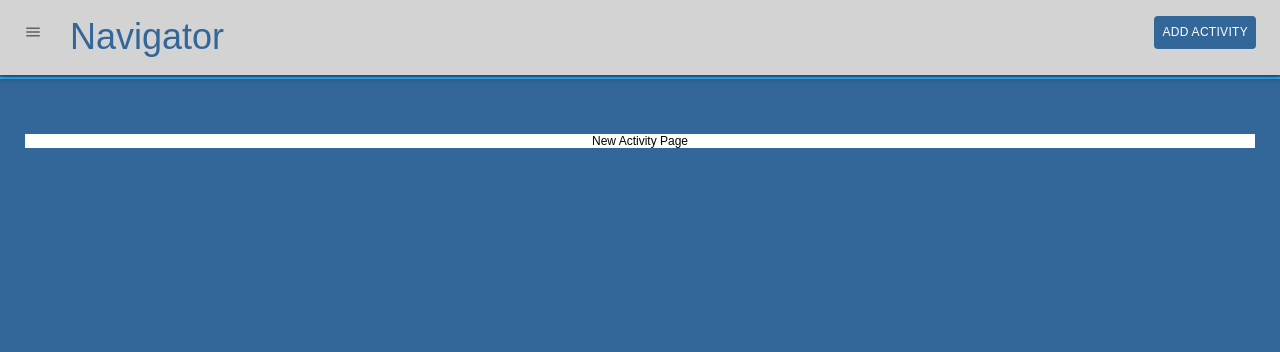
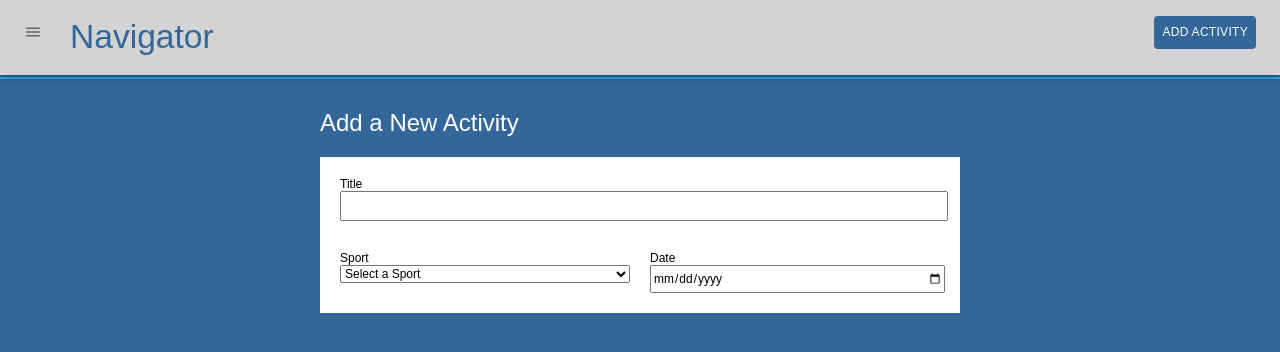
Before and after one commit to bee-squared/navigator, a React (Create React App) app: page /activity/new in a window 1280 px wide. Shown: the top 352 px of the page. Built offline with nearby package versions, Linux system fonts and the light colour scheme.

Commit message:
add navigation to home/dashboard, start new activity route

```diff
--- a/src/components/activity/activity-stream/activity-stream.jsx
+++ b/src/components/activity/activity-stream/activity-stream.jsx
@@ -11,7 +11,7 @@ class ActivityStream extends React.Component {
   }
 
   componentDidMount() {
-    fetch(`${process.env.REACT_APP_REST_API_LOCATION}${process.env.REACT_APP_API_PORT}/getAllActivities `)
+    fetch(`${process.env.REACT_APP_REST_API_LOCATION}${process.env.REACT_APP_API_PORT}/getAllActivities`)
       .then((results) => results.json())
       .then((activityList) => this.setState({ activityList }));
   }
--- a/src/components/activity/new-activity/new-activity.jsx
+++ b/src/components/activity/new-activity/new-activity.jsx
@@ -14,7 +14,30 @@ class NewActivity extends React.Component {
   render () {
     return (
       <div className="newActivityContainer">
-        New Activity Page
+        <div className="newActivityPageHeader">Add a New Activity</div>
+        <div className="newActivityBody">
+          <form>
+            <div className="inputHeader">Title</div>
+            <input className="textInput" type="text" name="title"/>
+            <div className="sportDateContainer">
+              <div className="sportContainer">
+                <div className="activityInputTitle">Sport</div>
+                  <select id="sport" class="DropDownInput" name="sport">
+                    <option value="none">Select a Sport</option>
+                    <option value="Climb">Climb</option>
+                    <option value="Hike">Hike</option>
+                    <option value="Ride">Ride</option>
+                    <option value="Run">Run</option>
+                    <option value="Swim">Swim</option>
+                  </select>
+              </div>
+              <div className="dateContainer">
+                <div className="inputHeader">Date</div>
+                <input className="dateInput" type="date" name="date"/>
+              </div>
+            </div>
+          </form>
+        </div>
       </div>
     );
   }
--- a/src/components/activity/new-activity/new-activity.scss
+++ b/src/components/activity/new-activity/new-activity.scss
@@ -1,7 +1,49 @@
 .newActivityContainer {
+  justify-content: center;
+  margin-left: auto;
+  margin-right: auto;
+  width: 50vw;
+}
+
+.newActivityPageHeader {
+  color: white;
+  font-size: 2.0em;
+  margin-bottom: 20px;
+}
+
+.newActivityBody {
+  background-color: white;
+  padding: 20px;
+}
+
+.inputHeader {
+  display: block;
+}
+
+.textInput {
+  width: 100%;
+  margin-bottom: 30px;
+  height: 2em;
+}
+
+.sportDateContainer {
   display: flex;
-  flex-flow: row wrap;
-  justify-content: center;
-  margin: 25px;
-  background-color: white;
 }
+
+.sportContainer {
+  width: 50%;
+  padding-right: 20px;
+}
+
+.dateContainer {
+  width: 50%;
+}
+
+.DropDownInput {
+  width: 100%;
+}
+
+.dateInput {
+  height: 2em;
+  width: 100%;
+}
--- a/src/components/navbar/navbar.jsx
+++ b/src/components/navbar/navbar.jsx
@@ -26,12 +26,19 @@ const useStyles = makeStyles(theme => ({
   },
   title: {
     flexGrow: 1,
-    paddingTop: 10,
+    paddingTop: 20,
     fontFamily: [
       'fantasy',
       'sans-serif',
     ],
     align: 'auto',
+    '&:hover': {
+      cursor: 'pointer',
+    },
+    fontSize: '2.6em' ,
+    color: '#336699',
+    textDecoration  : 'none',
+    border: '1px black',
   },
   addButton: {
     color: '#ffffff',
@@ -43,6 +50,7 @@ const useStyles = makeStyles(theme => ({
       opacity: .8,
       color: '#ffffff',
     },
+    justifyConent: 'flex-end',
   },
 }));
 
@@ -51,7 +59,7 @@ function Navbar(props) {
 
   function handleClick(e) {
     e.preventDefault();
-    window.location = "/activity/new";
+    window.location = `/activity/new`;
   }
 
   return (
@@ -61,10 +69,12 @@ function Navbar(props) {
           <IconButton edge="start" className={classes.menuButton} aria-label="menu">
             <MenuIcon />
           </IconButton>
-          <Typography variant="h3" className={classes.title} >
-            Navigator
-          </Typography>
-          <Button className={classes.addButton} onClick={handleClick}>Add Activity</Button>
+          <div>
+            <a className="homeLink" href="/">Navigator</a>
+          </div>
+          <div className="toolbarButton">
+            <Button className={classes.addButton} onClick={handleClick}>Add Activity</Button>
+          </div>
         </Toolbar>
       </AppBar>
     </div>
--- a/src/components/navbar/navbar.scss
+++ b/src/components/navbar/navbar.scss
@@ -0,0 +1,19 @@
+.homeLink {
+  flex-grow: 1;
+  padding-top: 10px;
+  font-family: fantasy, sans-serif;
+  font-size: 2.8em;
+  color: #336699;
+  text-decoration: none;
+  display: block;
+}
+
+.homeLink:hover {
+  cursor: pointer;
+}
+
+.toolbarButton {
+  display: flex;
+  flex-grow: 1;
+  justify-content: flex-end;
+}
```
Also changed, not shown: src/index.scss (line endings or trailing spaces).
